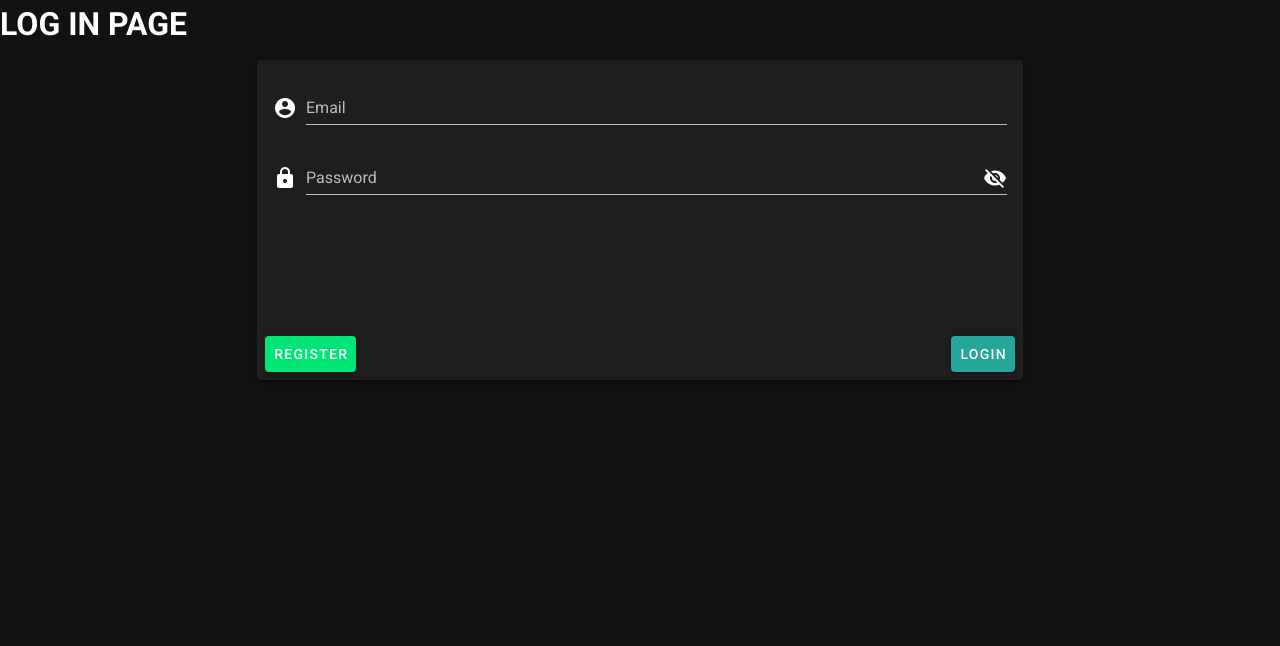
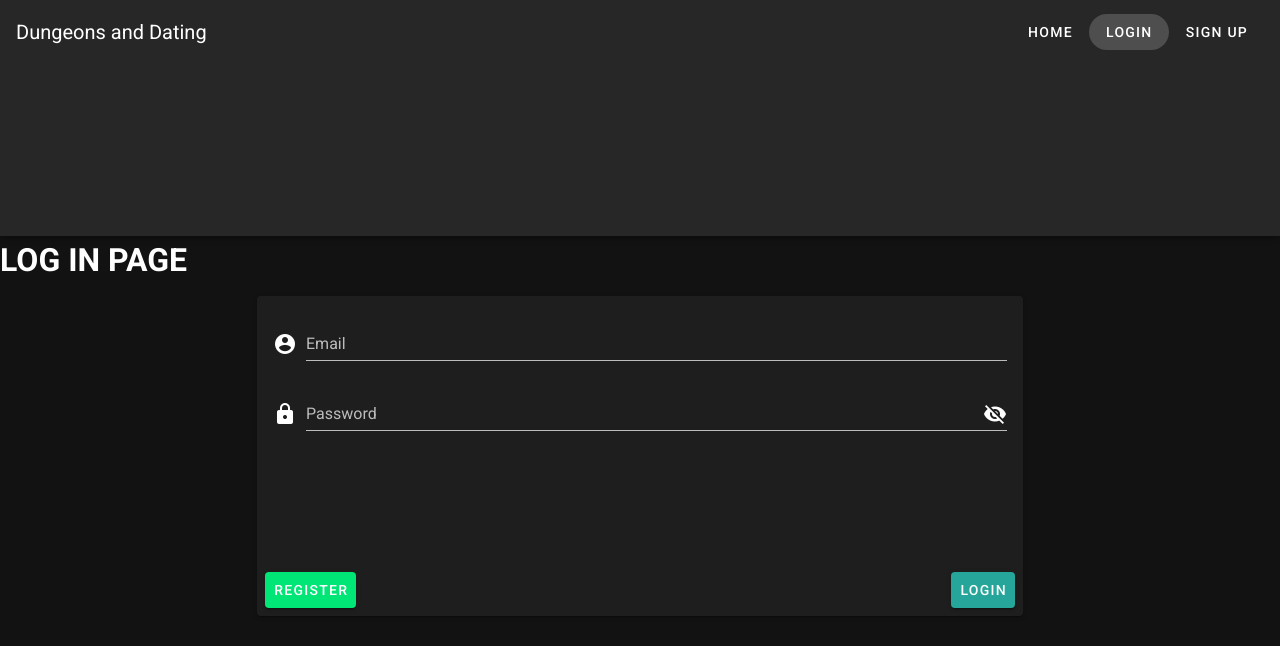
Before and after one commit to pro-videntia/dnd_website, a Nuxt app: page /login in a window 1280 px wide. Shown: the top 646 px of the page. Built offline with nearby package versions, Linux system fonts and the light colour scheme.

Commit message:
added layoutcomponents folder, added navbar component, layed out basic structure of navbar

```diff
--- /dev/null
+++ b/components/layoutComponents/navbar.vue
@@ -0,0 +1,26 @@
+<template>
+    <v-app-bar>
+        <v-toolbar-title>Dungeons and Dating</v-toolbar-title>
+        <v-spacer></v-spacer>
+        <v-btn text rounded to="/">
+            Home
+        </v-btn>
+        <v-btn text rounded to="/login">
+            Login
+        </v-btn>
+        <v-btn text rounded to="/signup">
+            Sign Up
+        </v-btn>
+
+    </v-app-bar>
+</template>
+
+<script>
+    export default {
+
+    }
+</script>
+
+<style scoped>
+
+</style>
--- a/layouts/default.vue
+++ b/layouts/default.vue
@@ -1,33 +1,17 @@
 <template>
   <v-app dark>
-    <nuxt></nuxt>
+    <navbar></navbar>
+    <v-content>
+      <nuxt></nuxt>
+    </v-content>
   </v-app>
 </template>
 
 <script>
+import navbar from '../components/layoutComponents/navbar.vue'
 export default {
-  data () {
-    return {
-      clipped: false,
-      drawer: false,
-      fixed: false,
-      items: [
-        {
-          icon: 'mdi-apps',
-          title: 'Welcome',
-          to: '/'
-        },
-        {
-          icon: 'mdi-chart-bubble',
-          title: 'Inspire',
-          to: '/inspire'
-        }
-      ],
-      miniVariant: false,
-      right: true,
-      rightDrawer: false,
-      title: 'Vuetify.js'
-    }
+  components: {
+    navbar
   }
 }
 </script>
```
